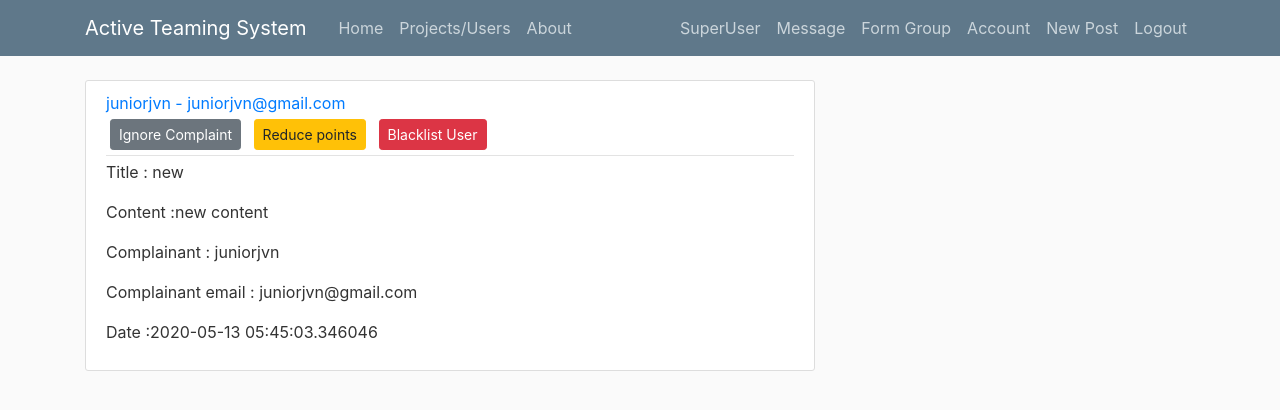
After one commit to Ivan-bin/csc322, a Flask app: page /complaint_list/1 in a window 1280 px wide. The commit adds this page. Shown: the top 410 px of the page. Run offline with Flask 2, Linux system fonts and the light colour scheme; a user stored in the database is signed in; data comes from the database, SQL or seed files in the repository; both versions use the stored data as it was after the commit; some libraries are stand-ins or nearby versions.

Commit message:
su complaint feature was implemented

```diff
--- a/application/__init__.py
+++ b/application/__init__.py
@@ -13,11 +13,11 @@ bcrypt = Bcrypt(app)
 login_manager = LoginManager(app)
 login_manager.login_view= 'login'
 login_manager.login_message_category='info'
-app.config['MAIL_SERVER'] = 'smtp.gmail.com'
+app.config['MAIL_SERVER'] = 'smtp.googlemail.com'
 app.config['MAIL_PORT'] = 587
 app.config['MAIL_USE_TLS'] = True
-app.config['MAIL_USERNAME'] = '@gmail.com'
-app.config['MAIL_PASSWORD'] = 'PASS'
+app.config['MAIL_USERNAME'] = 'jvn.pen.testing@gmail.com'
+app.config['MAIL_PASSWORD'] = 'KAL12345KAL'
 mail = Mail(app)
 
 from application import route
--- a/application/forms.py
+++ b/application/forms.py
@@ -5,7 +5,7 @@ from wtforms import StringField, PasswordField, SubmitField,TextAreaField, Boole
 from wtforms.validators import DataRequired, Length, Email, EqualTo, InputRequired
 from application.models import User
 
-interestList = [('1', 'a'), ('2', 'b'), ('3', 'c'), ('4', 'd'), ('5', 'e'), ('6', 'f')]
+interestList = [('1', 'Frontend developer'), ('2', 'Backend expert'), ('3', 'Database expert'), ('4', 'AI expert'), ('5', 'Manager'), ('6', 'Full-Stack developer')]
 
 class RegistrationForm(FlaskForm):
     name = StringField('Name',
--- a/application/route.py
+++ b/application/route.py
@@ -4,7 +4,7 @@ from PIL import Image
 from flask import render_template, url_for, flash, redirect, request, abort
 from application import app, db, bcrypt, mail
 from application.forms import RegistrationForm, LoginForm, UpdateAccountForm, PostForm, ResetPasswordForm, RequestResetForm, FormGroupForm
-from application.models import Application, ApplicationBlacklist, User, Post, Project, Compliment
+from application.models import Application, ApplicationBlacklist, User, Post, Project, Compliment, Complaint
 from flask_login import login_user, current_user, logout_user, login_required
 from flask_mail import Message
 
@@ -233,30 +233,33 @@ def message():
 @app.route("/application_list")
 @login_required
 def applications():
-    applications = Application.query.filter_by(is_pending=True).all()
-    if applications:
-        return render_template('application_list.html', applications=applications)
-    else:
-        flash('No more applications.', 'info')
-        return render_template('application_list.html', applications=applications)
+    if current_user.is_su:
+        applications = Application.query.filter_by(is_pending=True).all()
+        if applications:
+            return render_template('application_list.html', applications=applications)
+        else:
+            flash('No more applications.', 'info')
+            return render_template('application_list.html', applications=applications)
 
 @app.route("/application_list/<int:application_id>")
 def application(application_id):
-    application = Application.query.get_or_404(application_id)
-    return render_template('application.html', title=application.email, application=application)
+    if current_user.is_su:
+        application = Application.query.get_or_404(application_id)
+        return render_template('application.html', title=application.email, application=application)
 
 @app.route("/application_list/<int:application_id>/approve", methods=['POST'])
 @login_required
 def approve_application(application_id):
-    application = Application.query.get_or_404(application_id)
-    user = User(username=application.email, email=application.email, password="$2b$12$xRMPe9Z7xLW6f83Ddv4pBeUCnnd8SV8IZvtmX7FwFHsbFd3fQf6Ke")
-    db.session.add(user)
-    application.is_pending = False
-    db.session.commit()
-    user2 = User.query.filter_by(email=user.email).first()
-    send_approvedApplication_email(user2)
-    flash('The application has been approved.','success')
-    return redirect(url_for('applications'))
+    if current_user.is_su:
+        application = Application.query.get_or_404(application_id)
+        user = User(username=application.email, email=application.email, password="$2b$12$xRMPe9Z7xLW6f83Ddv4pBeUCnnd8SV8IZvtmX7FwFHsbFd3fQf6Ke")
+        db.session.add(user)
+        application.is_pending = False
+        db.session.commit()
+        user2 = User.query.filter_by(email=user.email).first()
+        send_approvedApplication_email(user2)
+        flash('The application has been approved.','success')
+        return redirect(url_for('applications'))
 
 def send_approvedApplication_email(user):
     token = user.get_reset_token()
@@ -272,37 +275,83 @@ Welcome to Active Teaming System.
 @app.route("/compliment_list")
 @login_required
 def compliments():
-    compliments = Compliment.query.filter_by(is_pending=True).all()
-    if compliments:
-        return render_template('compliment_list.html', compliments=compliments)
-    else:
-        flash('No more compliments.', 'info')
-        return render_template('compliment_list.html', compliments=compliments)
+    if current_user.is_su:
+        compliments = Compliment.query.filter_by(is_pending=True).all()
+        if compliments:
+            return render_template('compliment_list.html', compliments=compliments)
+        else:
+            flash('No more compliments.', 'info')
+            return render_template('compliment_list.html', compliments=compliments)
 
 @app.route("/compliment_list/<int:compliment_id>")
 def compliment(compliment_id):
-    compliment = Compliment.query.get_or_404(compliment_id)
-    sender = User.query.filter_by(id=compliment.sender_id).first()
-    return render_template('compliment.html', title=compliment.recipient.email, compliment=compliment, sender=sender)
+    if current_user.is_su:
+        compliment = Compliment.query.get_or_404(compliment_id)
+        sender = User.query.filter_by(id=compliment.sender_id).first()
+        return render_template('compliment.html', title=compliment.recipient.email, compliment=compliment, sender=sender)
 
 @app.route("/compliment_list/<int:compliment_id>/approve", methods=['POST'])
 @login_required
 def approve_compliment(compliment_id):
-    user_compliment = Compliment.query.get_or_404(compliment_id)
-    user_compliment.is_pending = False
-    user_compliment.recipient.rating += 1
-    db.session.commit()
-    msg = Message('New Complement',
-                  sender='noreply@demo.com',
-                  recipients=[user_compliment.recipient.email])
-    msg.body = f'''Congratulations!
-{user_compliment.recipient.username}
-You have received a new complement.
-"""
-{user_compliment.content}
-"""
-Welcome to Active Teaming System.
-'''
-    mail.send(msg)
-    flash('Compliment has been sent.','success')
-    return redirect(url_for('compliments'))
+    if current_user.is_su:
+        user_compliment = Compliment.query.get_or_404(compliment_id)
+        user_compliment.is_pending = False
+        user_compliment.recipient.rating += 1
+        db.session.commit()
+        msg = Message('New Complement',
+                    sender='noreply@demo.com',
+                    recipients=[user_compliment.recipient.email])
+        msg.body = f'''Congratulations!
+    {user_compliment.recipient.username}
+    You have received a new compliment.
+    """
+    {user_compliment.content}
+    """
+    Your rating will increase 1 point.
+    Active Teaming System.
+    '''
+        mail.send(msg)
+        flash('Compliment has been sent.','success')
+        return redirect(url_for('compliments'))
+
+@app.route("/complaint_list")
+@login_required
+def complaints():
+    if current_user.is_su:
+        complaints = Complaint.query.filter_by(is_pending=True).all()
+        if complaints:
+            return render_template('complaint_list.html', complaints=complaints)
+        else:
+            flash('No more complaints.', 'info')
+            return render_template('complaint_list.html', complaints=complaints)
+
+@app.route("/complaint_list/<int:complaint_id>")
+def complaint(complaint_id):
+    if current_user.is_su:
+        complaint = Complaint.query.get_or_404(complaint_id)
+        complainant = User.query.filter_by(id=complaint.complainant_id).first()
+        return render_template('complaint.html', title=complaint.complainee.email, complaint=complaint, complainant=complainant)
+
+@app.route("/complaint_list/<int:complaint_id>/approve", methods=['POST'])
+@login_required
+def approve_complaint(complaint_id):
+    if current_user.is_su:
+        user_complaint = Complaint.query.get_or_404(complaint_id)
+        user_complaint.is_pending = False
+        user_complaint.complainee.rating -= 1
+        db.session.commit()
+        msg = Message('New Complaint',
+                    sender='noreply@demo.com',
+                    recipients=[user_complaint.complainee.email])
+        msg.body = f'''Warning!
+    {user_complaint.complainee.username}
+    You have received a new complaint:
+    """
+    {user_complaint.content}
+    """
+    Your rating will decrease 1 point.
+    Active Teaming System.
+    '''
+        mail.send(msg)
+        flash('Complaint has been sent.','success')
+        return redirect(url_for('complaints'))
--- /dev/null
+++ b/application/templates/complaint.html
@@ -0,0 +1,75 @@
+{% extends "layout.html" %}
+{% block content %}
+  <article class="media content-section">
+    <div class="media-body">
+        <div class="article-metadata">
+            <a class="mr-2" href="#">{{ complaint.complainee.username + " - " + complaint.complainee.email }}</a>
+            <div>
+                <button type="button" class="btn btn-secondary btn-sm m-1" data-toggle="modal" data-target="#ignoreModal">Ignore Complaint</button>
+                <button type="button" class="btn btn-warning btn-sm m-1" data-toggle="modal" data-target="#complaintModal">Reduce points</button>
+                <button type="button" class="btn btn-danger btn-sm m-1" data-toggle="modal" data-target="#blacklistModal">Blacklist User</button>
+            </div>
+        </div>
+        <p class="article-content">Title : {{ complaint.title }}</p>
+        <p class="article-content">Content :{{ complaint.content }}</p>
+        <p class="article-content">Complainant : {{ complainant.username}}</p>
+        <p class="article-content">Complainant email : {{ complainant.email}}</p>
+        <p class="article-content">Date :{{ complaint.date_posted }}</p>
+    </div>
+  </article>
+  <!-- Modal -->
+  <div class="modal fade" id="ignoreModal" tabindex="-1" role="dialog" aria-labelledby="ignoreModalLabel" aria-hidden="true">
+    <div class="modal-dialog" role="document">
+      <div class="modal-content">
+        <div class="modal-header">
+          <h5 class="modal-title" id="ignoreModalLabel">Ignore Complaint?</h5>
+          <button type="button" class="close" data-dismiss="modal" aria-label="Close">
+            <span aria-hidden="true">&times;</span>
+          </button>
+        </div>
+        <div class="modal-footer">
+          <button type="button" class="btn btn-secondary" data-dismiss="modal">Close</button>
+          <form action="{{ url_for('home', complaint_id=complaint.id) }}" method="GET">              <!-- need update url_for-->
+            <input class="btn btn-danger" type="submit" value="Ignore Complaint">
+          </form>
+        </div>
+      </div>
+    </div>
+  </div>
+  <div class="modal fade" id="blacklistModal" tabindex="-1" role="dialog" aria-labelledby="blacklistModalLabel" aria-hidden="true">
+    <div class="modal-dialog" role="document">
+      <div class="modal-content">
+        <div class="modal-header">
+          <h5 class="modal-title" id="blacklistModalLabel">Blacklist User?</h5>
+          <button type="button" class="close" data-dismiss="modal" aria-label="Close">
+            <span aria-hidden="true">&times;</span>
+          </button>
+        </div>
+        <div class="modal-footer">
+          <button type="button" class="btn btn-secondary" data-dismiss="modal">Close</button>
+          <form action="{{ url_for('home', complaint_id=complaint.id) }}" method="GET">              <!-- need update url_for-->
+            <input class="btn btn-danger" type="submit" value="Blacklist">
+          </form>
+        </div>
+      </div>
+    </div>
+  </div>
+  <div class="modal fade" id="complaintModal" tabindex="-1" role="dialog" aria-labelledby="complaintModalLabel" aria-hidden="true">
+    <div class="modal-dialog" role="document">
+      <div class="modal-content">
+        <div class="modal-header">
+          <h5 class="modal-title" id="complaintModalLabel">Reduce rating points?</h5>
+          <button type="button" class="close" data-dismiss="modal" aria-label="Close">
+            <span aria-hidden="true">&times;</span>
+          </button>
+        </div>
+        <div class="modal-footer">
+          <button type="button" class="btn btn-secondary" data-dismiss="modal">Close</button>
+          <form action="{{ url_for('approve_complaint', complaint_id=complaint.id) }}" method="POST">
+            <input class="btn btn-warning" type="submit" value="Reduce points">
+          </form>
+        </div>
+      </div>
+    </div>
+  </div>
+{% endblock content %}
--- a/application/templates/su.html
+++ b/application/templates/su.html
@@ -1,5 +1,6 @@
 {%extends "layout.html"%}
 {%block content%}
+    {%if current_user.is_su%}
         <h1 class="display-3" >Super User Window</h1>
         <form class="needs-validation" novalidate>
             <div class="form-row">
@@ -10,7 +11,7 @@
                     <button type="button" class="btn btn-primary btn-block" onclick="window.location.href='{{ url_for('compliments') }}';">Compliments</button>
                 </div>
                 <div class="col-md-4 mb-3">
-            <button type="button" class="btn btn-primary btn-block">Large button</button>
+                    <button type="button" class="btn btn-primary btn-block" onclick="window.location.href='{{ url_for('complaints') }}';">Complaints</button>
                 </div>
             </div>
             <div class="form-row">
@@ -25,4 +26,5 @@
                 </div>
             </div>
         </form>
+    {%endif%}
 {%endblock%}
```
Also changed, not shown: application/models.py (+13 -0 lines), application/templates/complaint_list.html (added, +14 -0 lines), application/site.db (added). Lines whose indentation alone changed are shown as unchanged.
